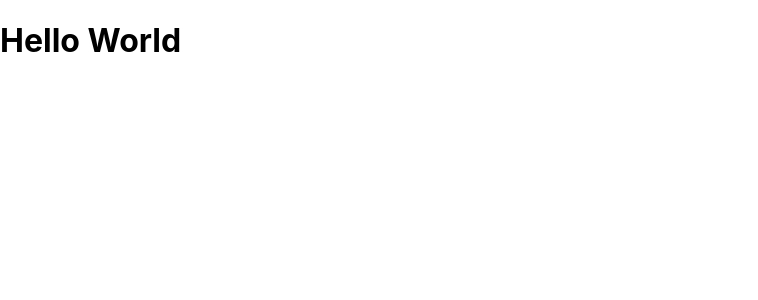
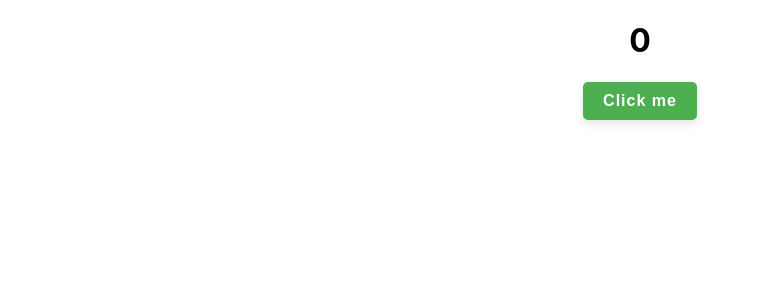
Before and after one commit to dvaghasiya766/hooks, a React (Create React App) app: page / in a window 1280 px wide. Shown: the top 300 px of the page, without its empty margins (0-758 px from the left). Built offline with nearby package versions, Linux system fonts and the light colour scheme.

Commit message:
Class Functions

```diff
--- a/src/App.css
+++ b/src/App.css
@@ -5,6 +5,20 @@
 .App-logo {
   height: 40vmin;
   pointer-events: none;
+}
+
+.App-button {
+  background-color: #4caf50;
+  color: white;
+  padding: 10px 20px;
+  border: none;
+  border-radius: 5px;
+  cursor: pointer;
+  font-size: 16px;
+  font-weight: bold;
+  letter-spacing: 1px;
+  transition: all 0.3s ease;
+  box-shadow: 0 4px 8px rgba(0, 0, 0, 0.1);
 }
 
 @media (prefers-reduced-motion: no-preference) {
--- a/src/App.js
+++ b/src/App.js
@@ -1,4 +1,6 @@
 import React, { Component } from "react";
+import "./App.css";
+import Counter1 from "./components/counter1";
 
 class App extends Component {
   constructor() {
@@ -12,10 +14,17 @@ class App extends Component {
     console.log("componentDidMount: when component renders first time");
   }
 
+  increment() {
+    this.setState({ count: this.state.count + 1 });
+  }
+
   render() {
     return (
-      <div>
-        <h1>Hello World</h1>
+      <div className="App">
+        <Counter1 count={this.state.count} />
+        <button className="App-button" onClick={() => this.increment()}>
+          Click me
+        </button>
       </div>
     );
   }
--- /dev/null
+++ b/src/components/counter1.js
@@ -0,0 +1,18 @@
+import React, { useEffect } from "react";
+
+function Counter1({ count }) {
+  useEffect(() => {
+    console.log("Functional Component Updated");
+
+    return () => {
+      console.log("Functional Component Unmounted");
+    };
+  }, [count]);
+  return (
+    <div>
+      <h1>{count}</h1>
+    </div>
+  );
+}
+
+export default Counter1;
```
Also changed, not shown: src/components/counter.js (added, +21 -0 lines).
